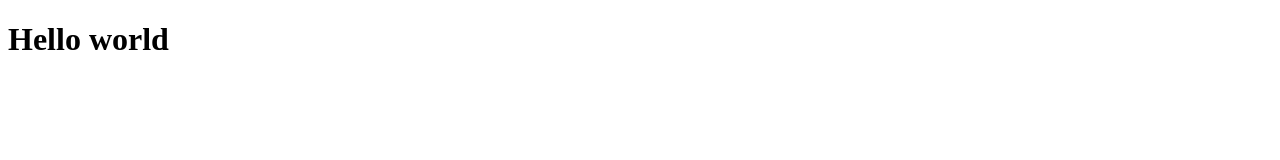
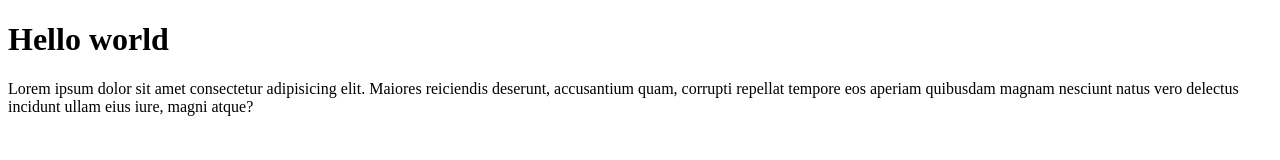
Before and after one commit to princessdara/Hello-World, a plain HTML site: page index.html in a window 1280 px wide. Drawn offline with Linux system fonts and the light colour scheme.

Commit message:
added paragraph

```diff
--- a/index.html
+++ b/index.html
@@ -7,5 +7,6 @@
 </head>
 <body>
     <h1>Hello world</h1>
+    <p>Lorem ipsum dolor sit amet consectetur adipisicing elit. Maiores reiciendis deserunt, accusantium quam, corrupti repellat tempore eos aperiam quibusdam magnam nesciunt natus vero delectus incidunt ullam eius iure, magni atque?</p>
 </body>
 </html>
```
